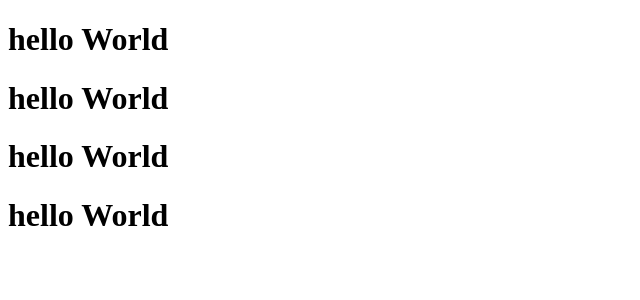
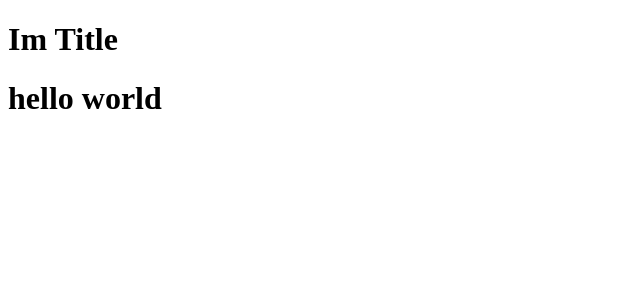
Before and after one commit to vikasreddy148/ReactJs, a React (Vite) app: page / in a window 1280 px wide. Shown: the top 300 px of the page, without its empty margins (0-640 px from the left). Built offline with nearby package versions, Linux system fonts and the light colour scheme.

Commit message:
basic React setup with functional component and component composition

```diff
--- a/App.js
+++ b/App.js
@@ -1,20 +1,21 @@
 import React from "react";
-import ReactDOM from "react-dom/client"
-
-React.createElement("child", { id: "child" }, React.createElement("h1", {}, "hello World"));
-const parent = React.createElement("div", { id: "parent" }, [
-    React.createElement("div", { id: "child" }, [
-        React.createElement("h1", {}, "hello World"),
-        React.createElement("h1", {}, "hello World"),
-    ]),
-    React.createElement("div", { id: "child2" }, [
-        React.createElement("h1", {}, "hello World"),
-        React.createElement("h1", {}, "hello World"),
-    ]),
-
-]);
+import ReactDOM from "react-dom/client";
 
 
+const Title1 =  <h1>Im Title </h1>
+//React Functional Componets
+const Title = () =>{
+  return <h1>Im Title </h1>
+}
+const App = () => {
+  return (
+    <>
+    {/* component composition */}
+    <Title />
+      <h1>hello world</h1>
+
+    </>
+  );
+};
 const root = ReactDOM.createRoot(document.getElementById("root"));
-
-root.render(parent);
+root.render(<App />);
--- a/package.json
+++ b/package.json
@@ -3,7 +3,9 @@
   "version": "1.0.0",
   "description": "This is Namaste React Course",
   "scripts": {
-    "test": "jest"
+    "test": "jest",
+    "start":"parcel index.html",
+    "build":"parcel build index.html"
   },
   "keywords": [],
   "author": "vikas",
```
